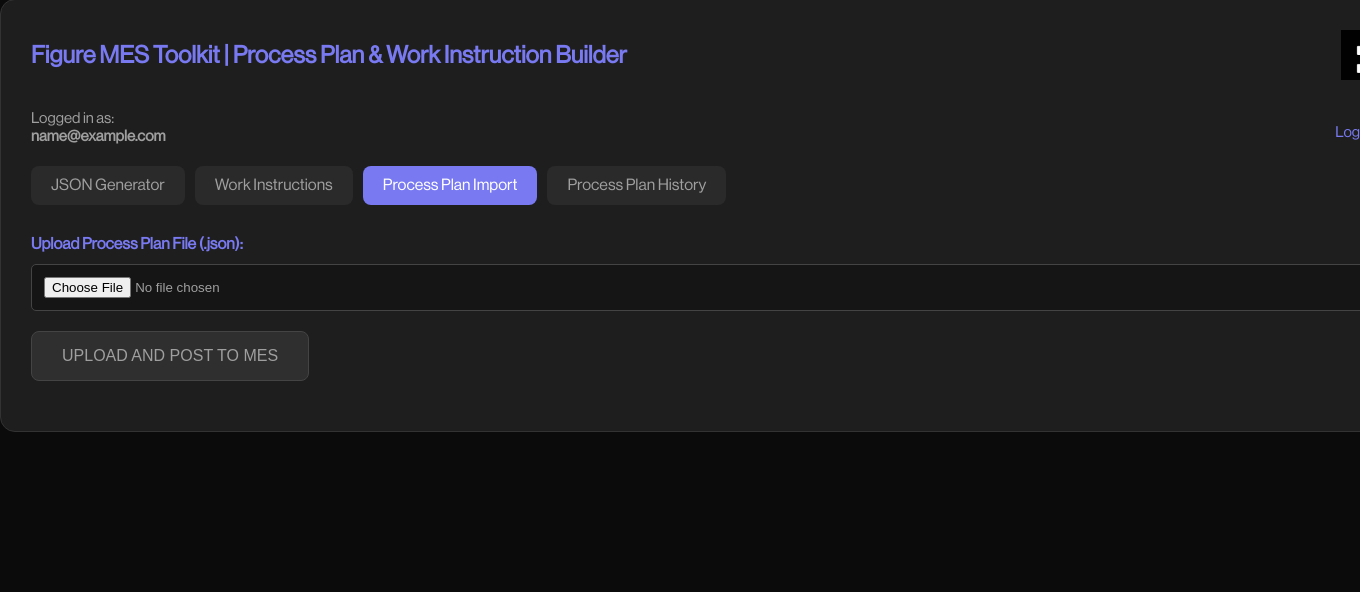
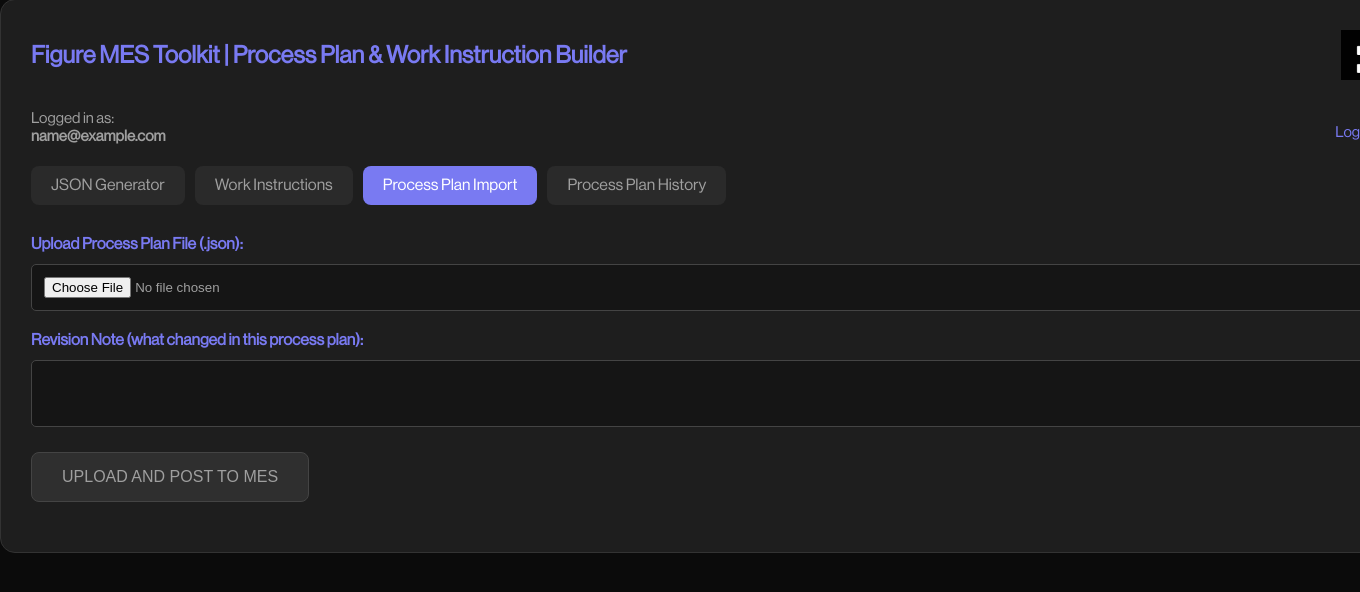
Before and after one commit to humanapril/processplan, a Flask app: page / in a window 1360 px wide, after a click on "Process Plan Import"; the page is wider, and only the part inside the window is pictured. Shown: the part 31-623 px from the top of that part. Run offline with Flask 3, Linux system fonts and the light colour scheme; the visitor is signed in with stand-in values (Sample User, id 1); data that the repository does not hold is empty; some libraries are stand-ins or nearby versions.

Commit message:
added a revision note column to log the revision note of each process plan change

```diff
--- a/process_plan_app/app.py
+++ b/process_plan_app/app.py
@@ -243,6 +243,7 @@ def index():
 @login_required
 def import_single_json():
     file = request.files.get('json_file')
+    revision_note = request.form.get('revision_note', '').strip()
     if not file or not file.filename.endswith('.json'):
         print("❌ Invalid file uploaded or missing")
         return jsonify({"error": "Invalid file type."}), 400
@@ -268,6 +269,7 @@ def import_single_json():
         history = ProcessPlanHistory(
             user_email=current_user.email,
             uploaded_filename=file.filename,
+            revision_note=revision_note,
             status_code=str(response.status_code),
             response_summary=response.text[:1000],
             json_blob=raw_data
@@ -765,6 +767,7 @@ class ProcessPlanHistory(db.Model):
     id = db.Column(db.Integer, primary_key=True)
     user_email = db.Column(db.String(255), nullable=False)
     uploaded_filename = db.Column(db.String(255), nullable=False)
+    revision_note = db.Column(db.String(255), nullable=False)
     upload_time = db.Column(db.DateTime, default=db.func.now())
     status_code = db.Column(db.String(20))
     response_summary = db.Column(db.Text)
--- a/process_plan_app/templates/index.html
+++ b/process_plan_app/templates/index.html
@@ -268,6 +268,25 @@
           accept=".json"
           required
         />
+
+        <label for="revision_note"
+          >Revision Note (what changed in this process plan):</label
+        >
+        <textarea
+          name="revision_note"
+          id="revision_note"
+          rows="3"
+          style="
+            width: 100%;
+            background-color: #151515;
+            color: #ccc;
+            border: 1px solid #444;
+            border-radius: 5px;
+            padding: 10px;
+            margin-top: 10px;
+          "
+        ></textarea>
+
         <button type="submit" id="importBtn">Upload and Post to MES</button>
 
         <div id="progressContainer" style="display: none; margin-top: 20px">
@@ -327,7 +346,8 @@
 
         const formData = new FormData();
         formData.append("json_file", file);
-
+        const revisionNote = document.getElementById("revision_note").value;
+        formData.append("revision_note", revisionNote);
         const totalTimeout = 120000;
         const steps = 5;
         const stepInterval = totalTimeout / steps;
--- a/process_plan_app/templates/process_history.html
+++ b/process_plan_app/templates/process_history.html
@@ -66,7 +66,6 @@
     </style>
   </head>
   <body>
-
     <h2>Process Plan Upload History</h2>
 
     <input
@@ -82,6 +81,7 @@
           <th onclick="sortTable(1)">File</th>
           <th onclick="sortTable(2)">Uploaded</th>
           <th onclick="sortTable(3)">Status</th>
+          <th onclick="sortTable(4)">Revision Note</th>
           <th>Download</th>
         </tr>
       </thead>
@@ -92,6 +92,7 @@
           <td>{{ row.uploaded_filename }}</td>
           <td>{{ row.upload_time|localtime }}</td>
           <td>{{ row.status_code }}</td>
+          <td>{{ row.revision_note }}</td>
           <td>
             <a href="{{ url_for('download_json_blob', history_id=row.id) }}"
               >Download</a
```
